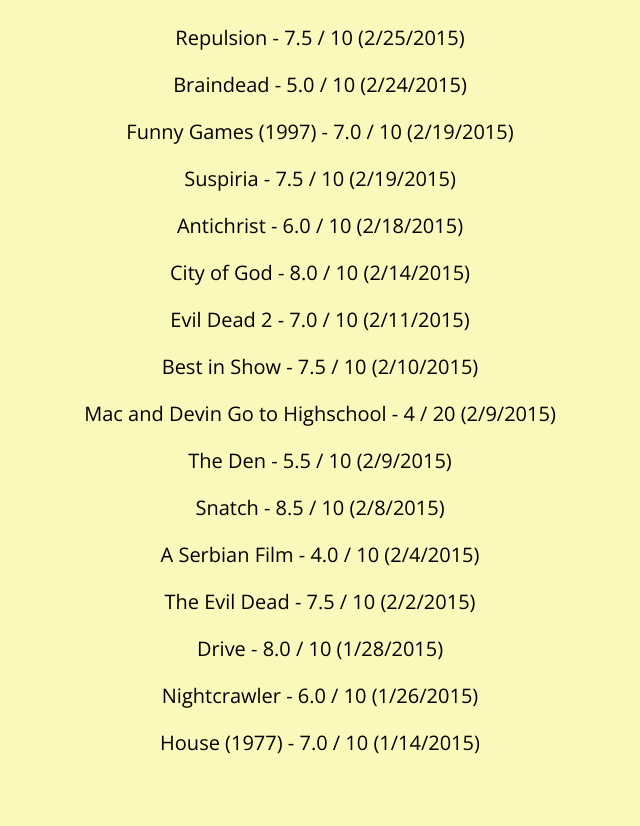
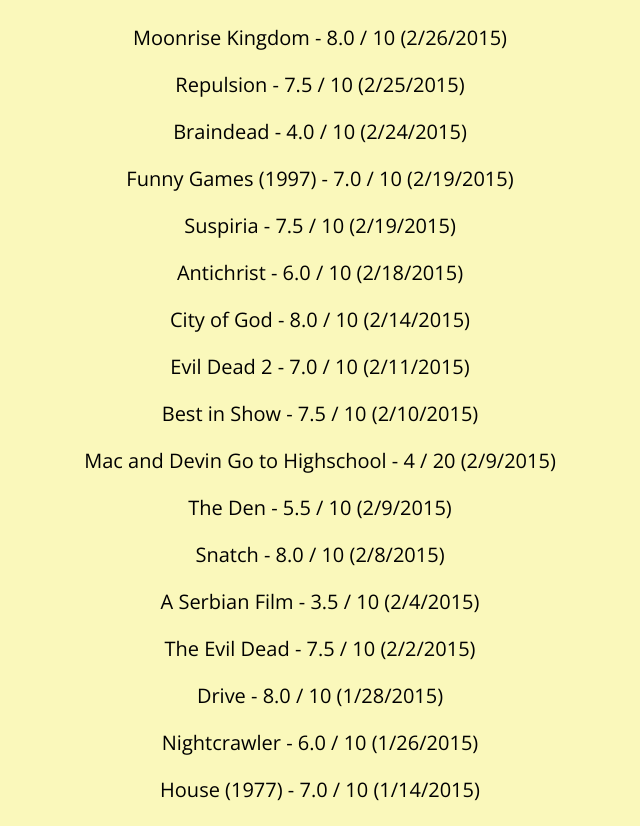
Before and after one commit to erikmatijevich/erikmatijevich.github.io, a plain HTML site: page movies.html in a window 1280 px wide. Shown: the part 88-914 px from the top of the page, without its empty margins (320-960 px from the left). Before the commit the page ends 867 px from the top, so only its background shows below. Drawn offline with nearby package versions, Linux system fonts and the light colour scheme.

Commit message:
Update movies.html

```diff
--- a/movies.html
+++ b/movies.html
@@ -14,15 +14,17 @@
 					<h1>Movies</h1>
 				</p>
 				<p>
+					<h3>Moonrise Kingdom - 8.0 / 10 (2/26/2015)</h3>
+				</p>
+				<p>
 					<h3>Repulsion - 7.5 / 10 (2/25/2015)</h3>
 				</p>
 				<p>
-					<h3>Braindead - 5.0 / 10 (2/24/2015)</h3>
+					<h3>Braindead - 4.0 / 10 (2/24/2015)</h3>
 				</p>
 				<p>
 					<h3>Funny Games (1997) - 7.0 / 10 (2/19/2015)</h3>
 				</p>
-
 				<p>
 					<h3>Suspiria - 7.5 / 10 (2/19/2015)</h3>
 				</p>
@@ -45,10 +47,10 @@
 					<h3>The Den - 5.5 / 10 (2/9/2015)</h3>
 				</p>
 				<p>
-					<h3>Snatch - 8.5 / 10 (2/8/2015)</h3>
+					<h3>Snatch - 8.0 / 10 (2/8/2015)</h3>
 				</p>
 				<p>
-					<h3>A Serbian Film - 4.0 / 10 (2/4/2015)</h3>
+					<h3>A Serbian Film - 3.5 / 10 (2/4/2015)</h3>
 				</p>
 				<p>
 					<h3>The Evil Dead - 7.5 / 10 (2/2/2015)</h3>
```
